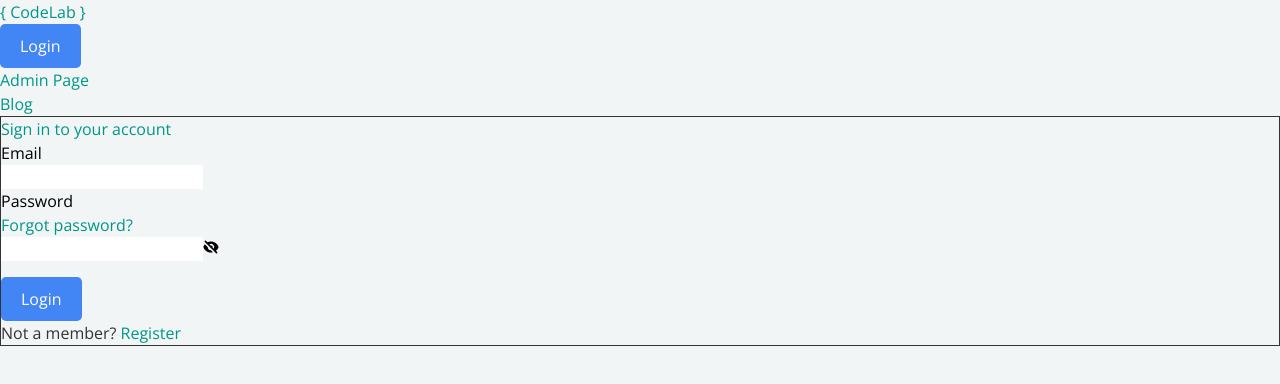
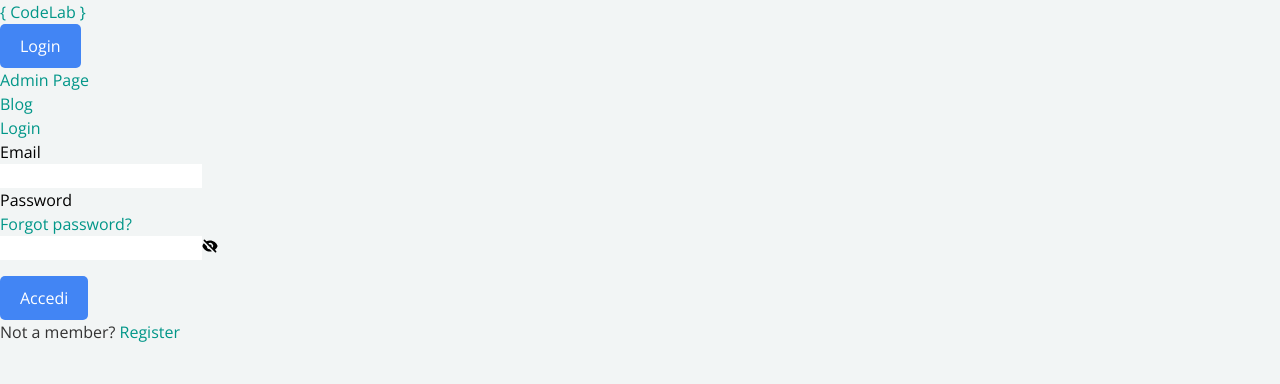
Before and after one commit to albertotomatis/FullStack_Blog_NextJs, a Next.js app in the folder auth_nextjs/: page /login in a window 1280 px wide. Shown: the top 384 px of the page. Built offline with nearby package versions, Linux system fonts and the light colour scheme; no server answers.

Commit message:
layout login form

```diff
--- a/auth_nextjs/app/components/Auth/LoginForm.jsx
+++ b/auth_nextjs/app/components/Auth/LoginForm.jsx
@@ -60,20 +60,16 @@ export default function LoginForm() {
       console.error("An error occurred:", error);
       setErrors({ message: "An error occurred" });
     }
-
   };
 
   return (
-    <div className="flex h-screen items-center justify-center w-full">
-      <div className="bg-[#fdfdfd] rounded-lg shadow dark:border md:mt-0 sm:max-w-md md:px-8 md:py-8 xl:px-8 xl:py-8  ombra-bordo">
-        <div className="sm:mx-auto sm:w-full sm:max-w-sm flex flex-col items-center">
-          <h2 className="mt-5 text-center text-3xl font-bold px-4 sm:px-8 md:px-8">
-            Sign in to your account
+    <section className="bg-gray-50 h-screen flex items-center justify-center">
+      <div className="w-full p-6 bg-white rounded-lg shadow-md:mt-0 sm:max-w-md sm:p-20 shadow-lg">
+        <h2 className="mb-4 text-xl font-bold leading-tight tracking-tight text-gray-900 md:text-2xl text-center">
+          Login
         </h2>
-        </div>
-        <div className="mt-5 sm:mx-auto sm:w-full sm:max-w-sm p-4 sm:p-6 md:p-8">
-        <form onSubmit={handleSubmit} className="space-y-6" action="#" method="POST">
-          { /* email */ }
+        <form onSubmit={handleSubmit} className="mt-4 space-y-4 lg:mt-5 md:space-y-5" action="#" method="POST">
+          {/* email */}
           <div>
             <label htmlFor="email" className="block text-sm font-medium leading-6 text-gray-900 px-2.5">Email</label>
             <div className="mt-2">
@@ -90,7 +86,7 @@ export default function LoginForm() {
               </p>
             )}
           </div>
-          { /* Password */ }
+          {/* Password */}
           <div>
             <div className="flex items-center justify-between">
               <label htmlFor="password" className="block text-sm font-medium leading-6 text-gray-900 px-2.5">Password</label>
@@ -105,7 +101,7 @@ export default function LoginForm() {
                 onChange={handleChange}
                 type={passwordVisible ? 'text' : 'password'}
                 name="password"
-                className="block w-full rounded-md border-0 py-1.5 px-2.5 text-gray-900 shadow-sm ring-1 ring-inset ring-gray-300  focus:ring-2 focus:ring-inset focus:ring-sky-900 sm:text-sm sm:leading-6"
+                className="block w-full rounded-md border-0 py-1.5 px-2.5 text-gray-900 shadow-sm ring-1 ring-inset ring-gray-300 focus:ring-2 focus:ring-inset focus:ring-sky-900 sm:text-sm sm:leading-6"
               />
               <button
                 type="button"
@@ -125,7 +121,7 @@ export default function LoginForm() {
             <button
               type="submit"
               className="btn flex w-full justify-center px-3 py-1.5 rounded-lg text-sm font-semibold leading-6 text-slate-900">
-              Login
+              Accedi
             </button>
           </div>
           {errors.invalidCredentials && (
@@ -153,7 +149,6 @@ export default function LoginForm() {
           </Link>
         </p>
       </div>
-    </div>
-    </div>
+    </section>
   );
 }
```
Lines whose indentation alone changed are shown as unchanged.
